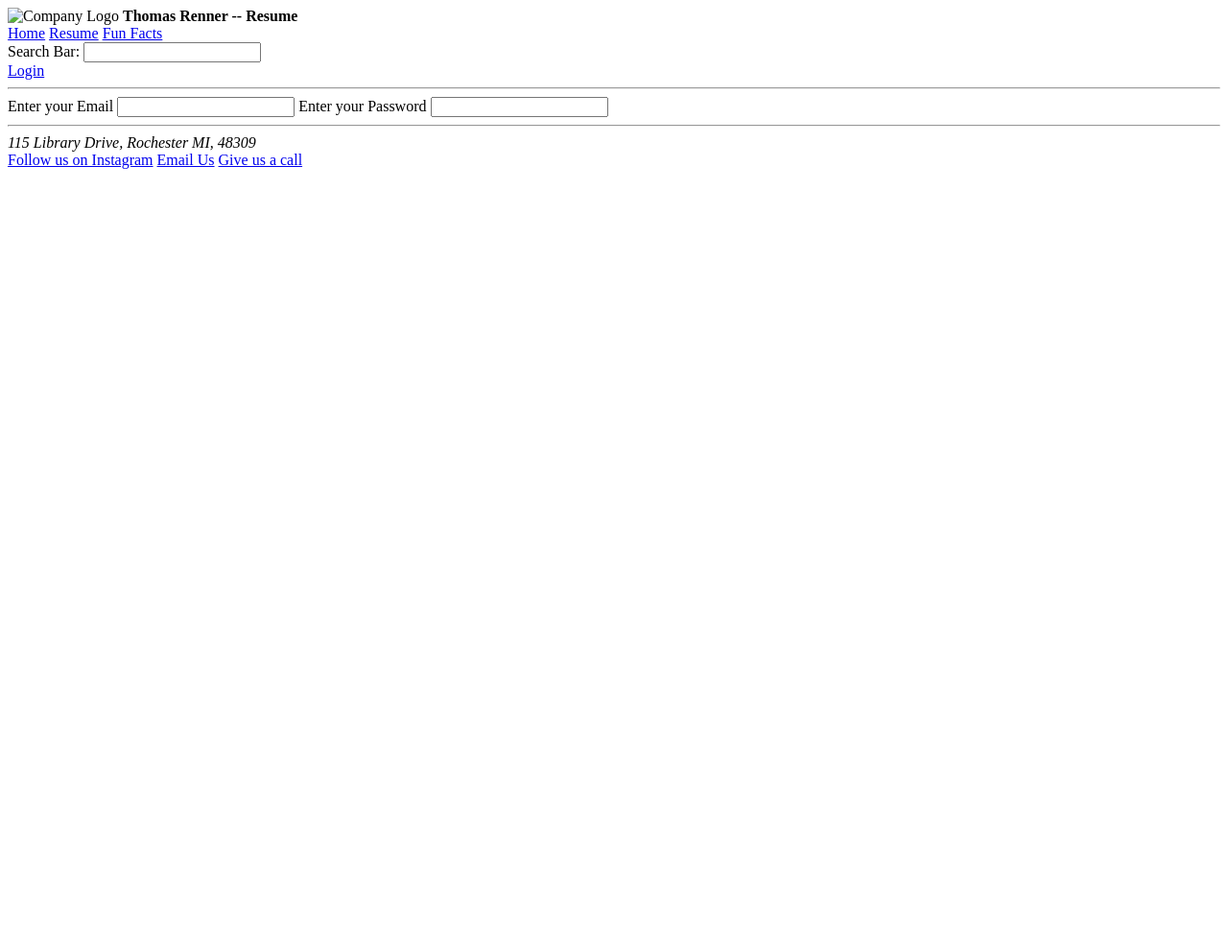
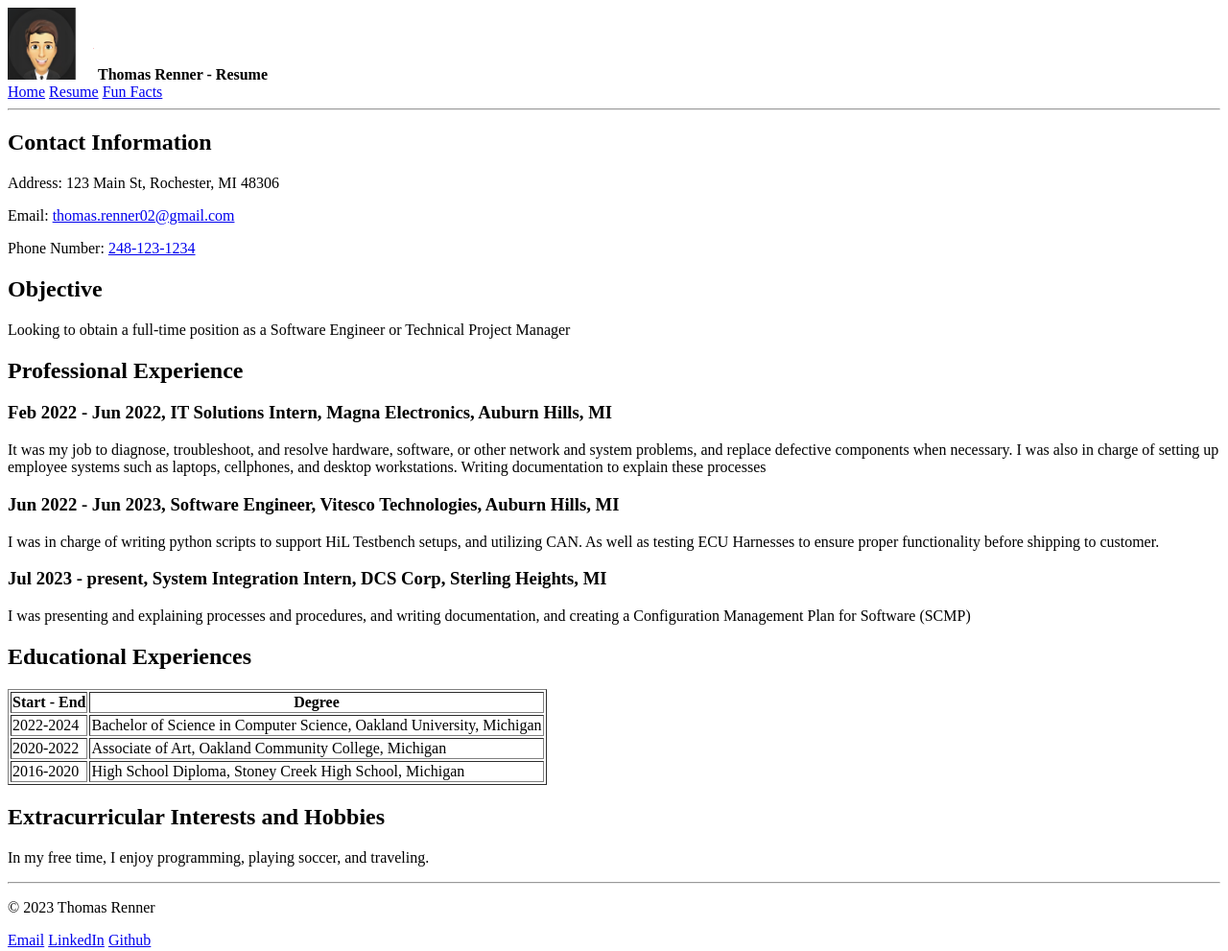
Before and after one commit to tom1270/ThomasRenner_hw1TH_csi3150_fs2023, a plain HTML site: page html/my_resume.html in a window 1280 px wide. Shown: the whole page at 96% size. Before the commit the page ends 800 px from the top, so only its background shows below. Drawn offline with Linux system fonts and the light colour scheme.

Commit message:
Website is fully functional with all attributes

```diff
--- a/html/my_resume.html
+++ b/html/my_resume.html
@@ -5,7 +5,7 @@
     <meta charset="UTF-8" />
     <meta name="viewport" content="width=device-width, initial-scale=1.0" />
     <title>Thomas Renner Portfolio</title>
-    <link rel="shortcut icon" href="./img/resumePic.png" type="image/x-icon" />
+    <link rel="shortcut icon" href=../img/resumePic.png" type="image/x-icon" />
 
     <!-- CSS Library / JS libraries -->
   </head>
@@ -13,42 +13,125 @@
     <header id="page_header">
       <div id="logoContainer"></div>
       <img
-        src="./img/resumePic.png"
-        alt="Company Logo"
+        src="../img/resumePic.png"
+        alt="Personal Avatar"
         height="75"
         width="90"
       />
-      <span><strong>Thomas Renner -- Resume</strong></span>
+      <span><strong>Thomas Renner - Resume</strong></span>
       <nav id="navbar">
         <a href="../index.html" class="navOption">Home</a>
         <a href="./my_resume.html" class="navOption">Resume</a>
         <a href="./my_fun_facts.html" class="navOption">Fun Facts</a>
       </nav>
-      </div>
-      <div id="searchBarContainer">
-        <label for="searchBar">Search Bar: </label>
-        <input type="search" name="searchBar" id="searchBar">
-      </div>
-      <div id="loginContainer"></div>
-        <a href="#" class="navOption">Login</a>
     </header>
+
     <hr />
-        <div id="loginContainer">
-            <form action="" method="post"></form>
-            <label for="userEmail">Enter your Email</label>
-            <input type="email" name="userEmail" id="userEmail">
-            <label for="userPassword">Enter your Password</label>
-            <input type="password" name="userPassword" id="userPassword">
-        </div>
+
+    <main>
+      <section id="contact">
+        <h2>Contact Information</h2>
+        <p>Address: 123 Main St, Rochester, MI 48306</p>
+        <p>
+          Email:
+          <a href="mailto:thomas.renner02@gmail.com"
+            >thomas.renner02@gmail.com</a
+          >
+        </p>
+        <p>Phone Number: <a href="tel:248-123-1234">248-123-1234</a></p>
+      </section>
+
+      <section id="objective">
+        <h2>Objective</h2>
+        <p>
+          Looking to obtain a full-time position as a Software Engineer or
+          Technical Project Manager
+        </p>
+      </section>
+
+      <section id="experience">
+        <h2>Professional Experience</h2>
+        <article>
+          <h3>
+            Feb 2022 - Jun 2022, IT Solutions Intern, Magna Electronics, Auburn
+            Hills, MI
+          </h3>
+          <p>
+            It was my job to diagnose, troubleshoot, and resolve hardware,
+            software, or other network and system problems, and replace
+            defective components when necessary. I was also in charge of setting
+            up employee systems such as laptops, cellphones, and desktop
+            workstations. Writing documentation to explain these processes
+          </p>
+        </article>
+        <article>
+          <h3>
+            Jun 2022 - Jun 2023, Software Engineer, Vitesco Technologies, Auburn
+            Hills, MI
+          </h3>
+          <p>
+            I was in charge of writing python scripts to support HiL Testbench
+            setups, and utilizing CAN. As well as testing ECU Harnesses to
+            ensure proper functionality before shipping to customer.
+          </p>
+        </article>
+        <article>
+          <h3>
+            Jul 2023 - present, System Integration Intern, DCS Corp, Sterling
+            Heights, MI
+          </h3>
+          <p>
+            I was presenting and explaining processes and procedures, and
+            writing documentation, and creating a Configuration Management Plan
+            for Software (SCMP)
+          </p>
+        </article>
+      </section>
+
+      <section id="education">
+        <h2>Educational Experiences</h2>
+        <table border="1">
+          <thead>
+            <tr>
+              <th>Start - End</th>
+              <th>Degree</th>
+            </tr>
+          </thead>
+          <tbody>
+            <tr>
+              <td>2022-2024</td>
+              <td>
+                Bachelor of Science in Computer Science, Oakland University,
+                Michigan
+              </td>
+            </tr>
+            <tr>
+              <td>2020-2022</td>
+              <td>Associate of Art, Oakland Community College, Michigan</td>
+            </tr>
+            <tr>
+              <td>2016-2020</td>
+              <td>High School Diploma, Stoney Creek High School, Michigan</td>
+            </tr>
+          </tbody>
+        </table>
+      </section>
+
+      <section id="hobbies">
+        <h2>Extracurricular Interests and Hobbies</h2>
+        <p>
+          In my free time, I enjoy programming, playing soccer, and traveling.
+        </p>
+      </section>
+    </main>
+
     <hr />
 
     <footer>
-      <address>115 Library Drive, Rochester MI, 48309</address>
-      <a href="http://instagram.com">Follow us on Instagram</a>
-      <a href="mailto:email@gmail.com">Email Us</a>
-      <a href="tel:123-123-1234">Give us a call</a>
+      <p>&copy; 2023 Thomas Renner</p>
+      <a href="mailto:thomas.renner02@gmail.com">Email</a>
+      <a href="https://www.linkedin.com/in/thomas-renner-827b5b17a">LinkedIn</a>
+      <a href="https://github.com/tom1270?tab=repositories">Github</a>
     </footer>
-
-    <img src="" alt="" />
   </body>
 </html>
```
Also changed, not shown: html/my_fun_facts.html (+69 -43 lines), index.html (+53 -27 lines), img/bcover.png (added), 1 other file.
